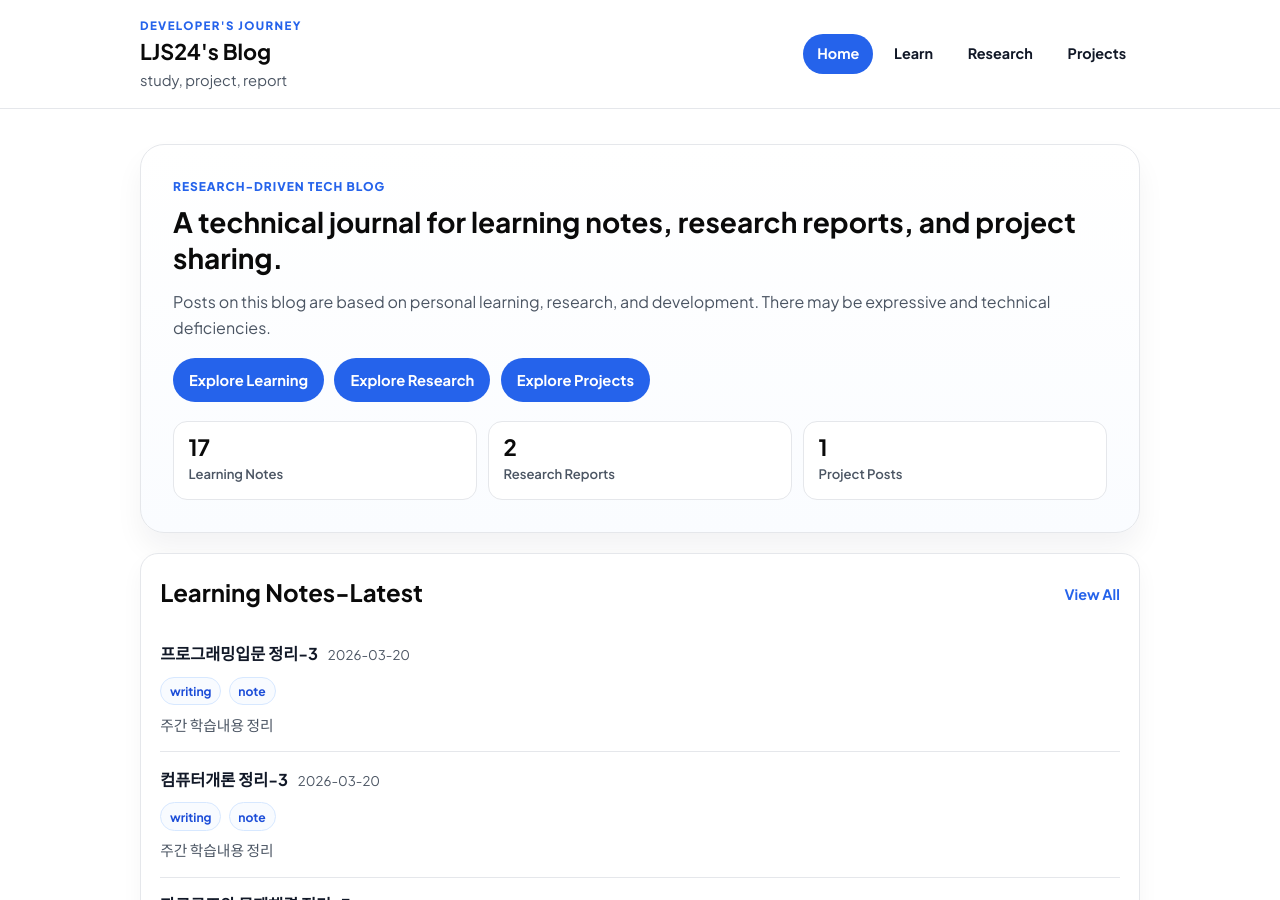
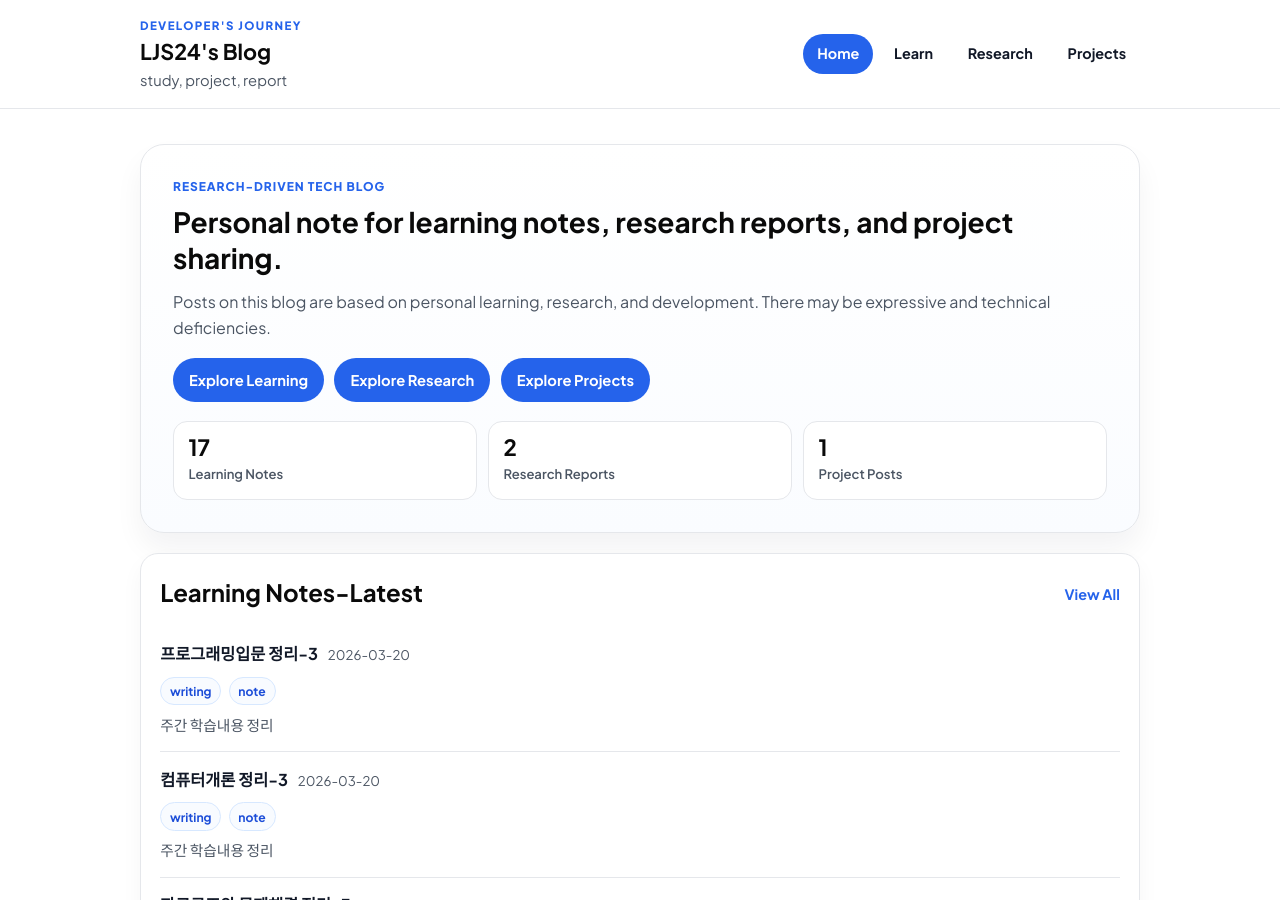
Before and after one commit to LJS24/LJS24.github.io, a Jekyll site: the page built from index.md, in a window 1280 px wide and 900 px high. Built offline with Jekyll 4.4.1, drawn with Linux system fonts in a browser that asks for light colours.

Commit message:
content update-index.md

```diff
--- a/index.md
+++ b/index.md
@@ -11,7 +11,7 @@ title: Home
 
 <section class="hero-card">
   <p class="hero-label">Research-driven Tech Blog</p>
-  <h2>A technical journal for learning notes, research reports, and project sharing.</h2>
+  <h2>Personal note for learning notes, research reports, and project sharing.</h2>
   <p class="hero-text">
     Posts on this blog are based on personal learning, research, and development. There may be expressive and technical deficiencies.
   </p>
```
